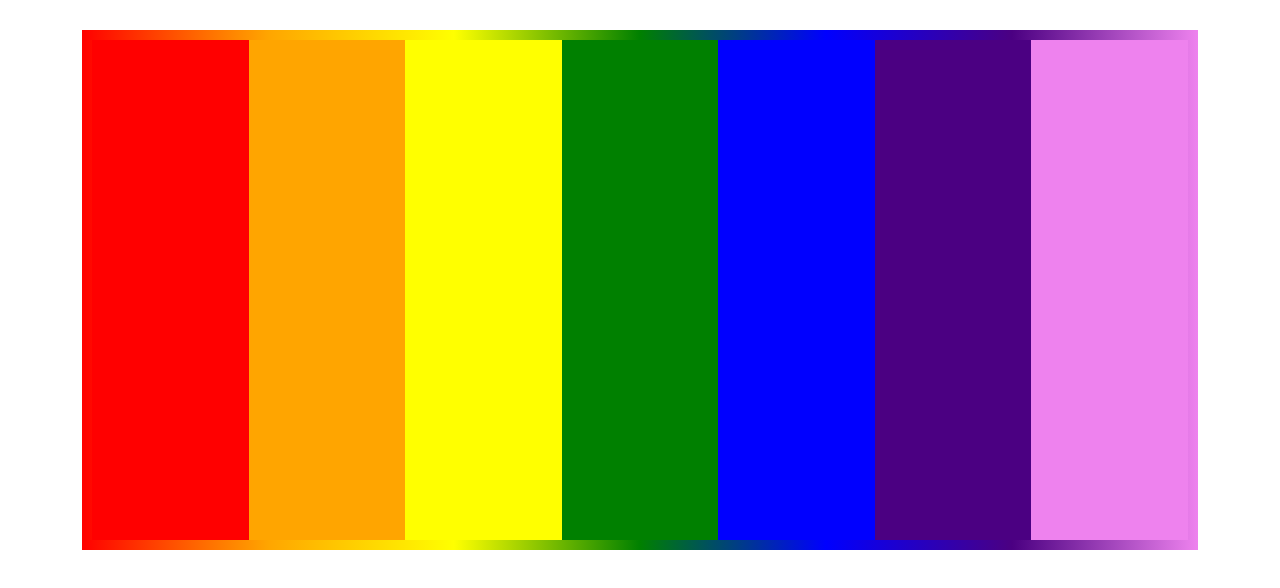
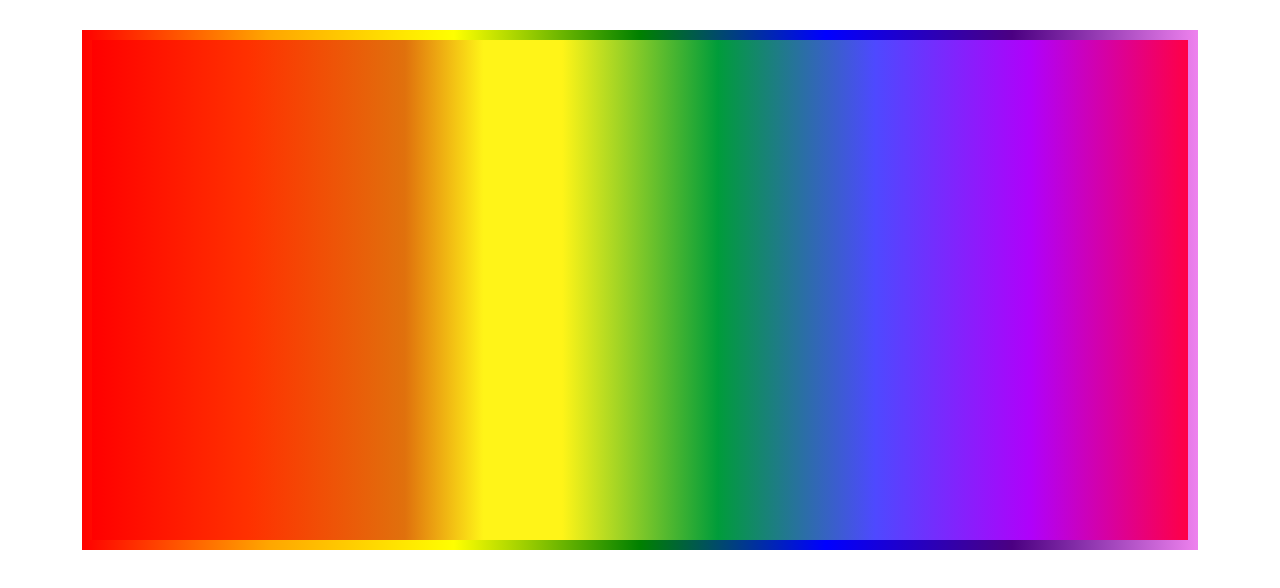
Before and after one commit to caioluchetti/rainbow_htmlpractice, a plain HTML site: page index.html in a window 1280 px wide. Drawn offline with Linux system fonts and the light colour scheme; files whose address does not match are found by name.

Commit message:
Feat: Gradient Commit

```diff
--- a/style.css
+++ b/style.css
@@ -15,7 +15,7 @@
 
 .box1{
     position: relative;
-    background-color: red;
+    background-image: linear-gradient(to right,red,#FF3100 );
     height: 500px;
     padding: 24px;
     align-items: center;
@@ -25,7 +25,8 @@
 }
 .box2{
     position: relative;
-    background-color: orange;
+    background-image: linear-gradient(to right,#FF3100 ,#E0710D);
+
     height: 500px;
     padding: 24px;
     align-items: center;
@@ -35,7 +36,7 @@
 }
 .box3{
     position: relative;
-    background-color: yellow;
+    background-image: linear-gradient(to right,#E0710D ,#FFF418 ,#FFF418);
     height: 500px;
     padding: 24px;
     align-items: center;
@@ -45,7 +46,7 @@
 }
 .box4{
     position: relative;
-    background-color: green;
+    background-image: linear-gradient(to right,#FFF418 ,#009C3A);
     height: 500px;
     padding: 24px;
     align-items: center;
@@ -55,7 +56,7 @@
 }
 .box5{
     position: relative;
-    background-color: blue;
+    background-image: linear-gradient(to right,#009C3A ,#4E49FF);
     height: 500px;
     padding: 24px;
     align-items: center;
@@ -65,7 +66,7 @@
 }
 .box6{
     position: relative;
-    background-color: indigo;
+    background-image: linear-gradient(to right,#4E49FF ,#B001FA);
     height: 500px;
     padding: 24px;
     align-items: center;
@@ -75,7 +76,7 @@
 }
 .box7{
     position: relative;
-    background-color: violet;
+    background-image: linear-gradient(to right,#B001FA ,#FF0046);
     height: 500px;
     padding: 24px;
     align-items: center;
```
